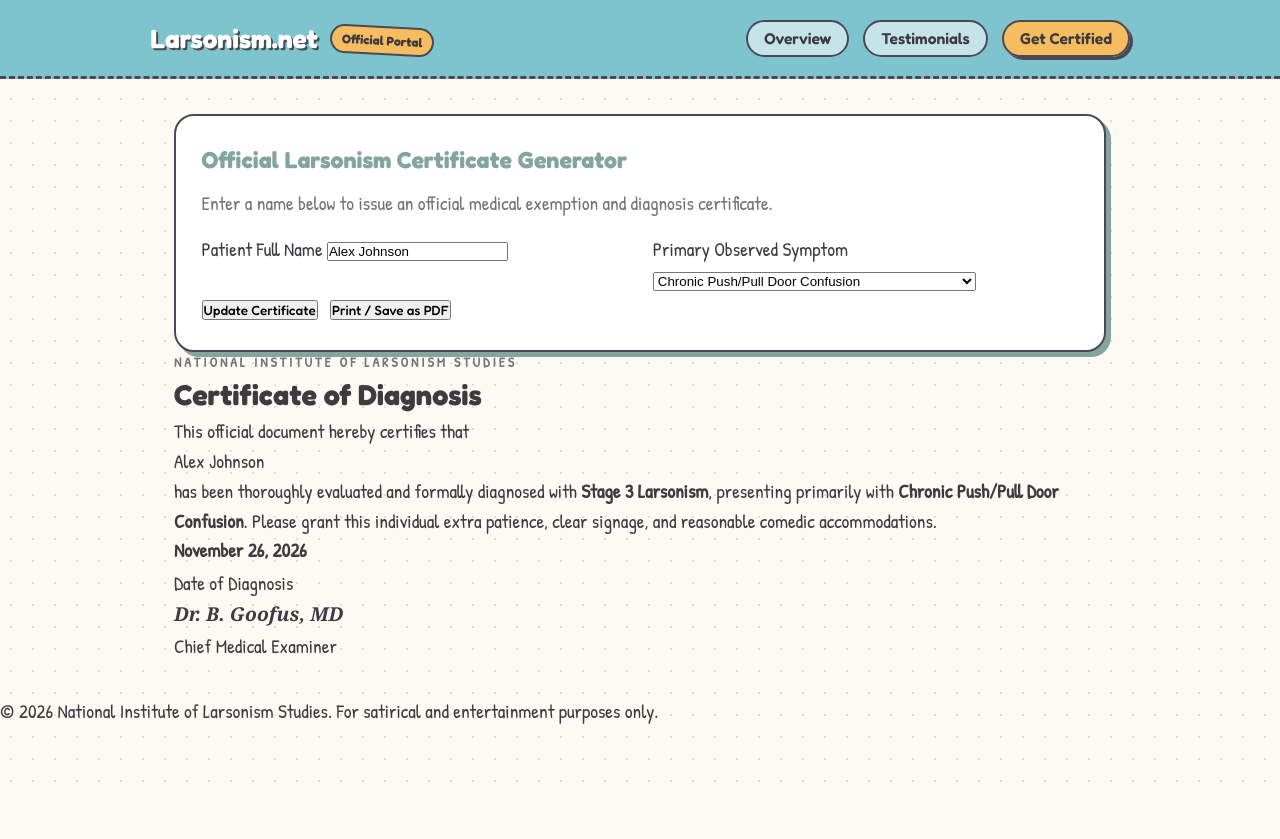
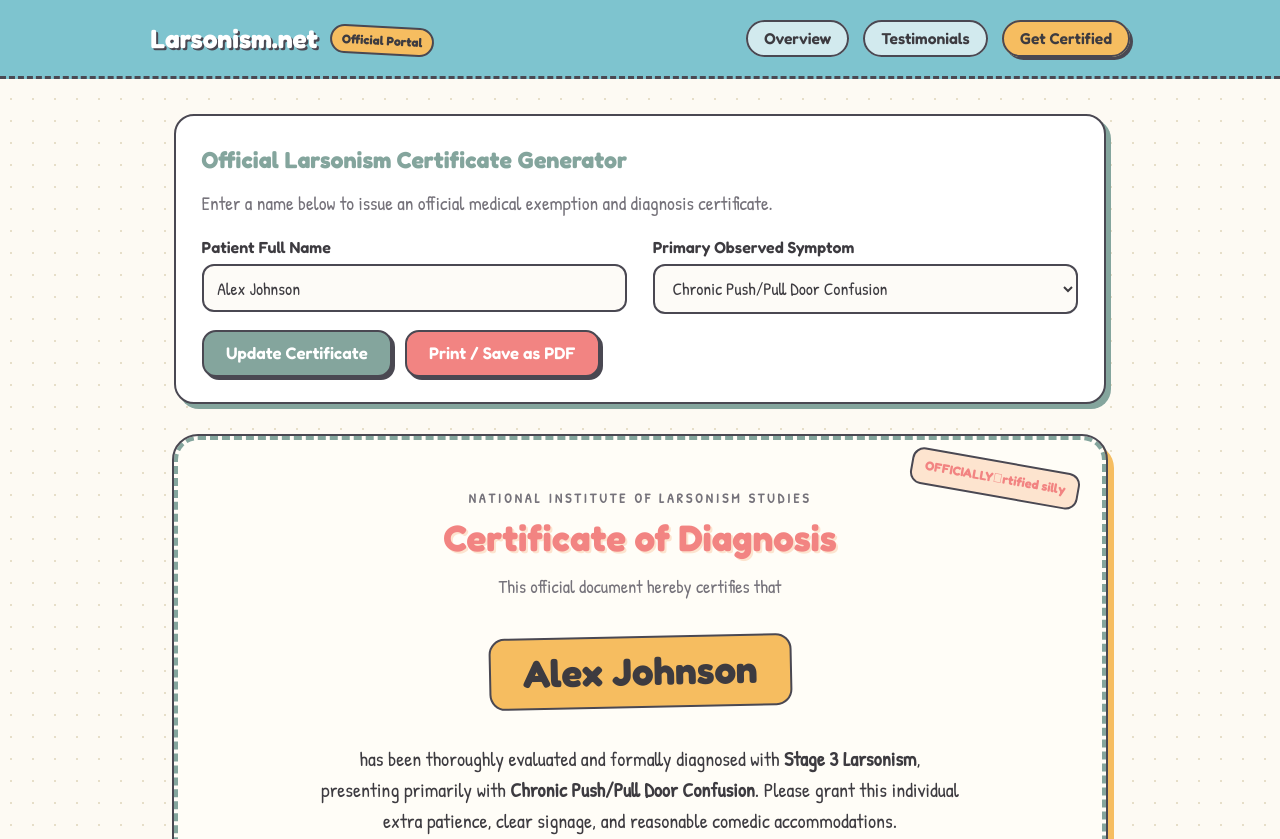
Before and after one commit to techcentersupport/larsonism-website, a plain HTML site: page certificate.html in a window 1280 px wide. Shown: the top 839 px of the page. Before the commit the page ends 800 px from the top, so only its background shows below. Drawn offline with Linux system fonts and the light colour scheme.

Commit message:
Update style.css

```diff
--- a/style.css
+++ b/style.css
@@ -1,17 +1,17 @@
 @import url('https://fonts.googleapis.com/css2?family=Fredoka:wght@500;600;700&family=Patrick+Hand&display=swap');
 
 :root {
-  --bg: #fdfaf3;            /* Soft Warm Cream */
-  --dots: #e6dec8;          /* Subtle Notebook Dots */
+  --bg: #fdfaf3;
+  --dots: #e6dec8;
   --card-bg: #ffffff;
-  --header-bg: #7ec4cf;     /* Chill Pastel Teal */
-  --primary: #f28482;       /* Soft Coral */
-  --secondary: #84a59d;     /* Relaxed Sage Green */
-  --accent: #f6bd60;        /* Warm Butter Yellow */
-  --lavender: #cdb4db;      /* Goofy Soft Purple */
-  --text: #3d3b40;          /* Warm Charcoal (softer than pure black) */
+  --header-bg: #7ec4cf;
+  --primary: #f28482;
+  --secondary: #84a59d;
+  --accent: #f6bd60;
+  --lavender: #cdb4db;
+  --text: #3d3b40;
   --muted: #75727a;
-  --border: #4a4852;        /* Sketchbook Ink Border */
+  --border: #4a4852;
 }
 
 * {
@@ -30,11 +30,11 @@ body {
   line-height: 1.55;
 }
 
-h1, h2, h3, .logo, .btn {
+h1, h2, h3, .logo, .btn, .sound-btn {
   font-family: 'Fredoka', sans-serif;
 }
 
-/* Relaxed Wavy-Feel Header */
+/* Header & Navigation */
 header {
   background-color: var(--header-bg);
   color: var(--text);
@@ -82,7 +82,7 @@ header {
 
 nav a {
   color: var(--text);
-  background: rgba(255, 255, 255, 0.55);
+  background: rgba(255, 255, 255, 0.65);
   text-decoration: none;
   margin-left: 0.6rem;
   font-family: 'Fredoka', sans-serif;
@@ -101,6 +101,16 @@ nav a.active {
   transform: translateY(-2px) rotate(-1deg);
 }
 
+/* Ticker Bar */
+.ticker-bar {
+  background: #fde4cf;
+  border-bottom: 2.5px dashed var(--border);
+  padding: 0.4rem 1rem;
+  text-align: center;
+  font-size: 1.05rem;
+  color: var(--text);
+}
+
 /* Main Layout */
 main {
   max-width: 980px;
@@ -108,7 +118,6 @@ main {
   padding: 0 1.5rem;
 }
 
-/* Chill Sketchbook Hero Card */
 .hero {
   background: var(--card-bg);
   border: 2.5px solid var(--border);
@@ -153,10 +162,15 @@ main {
   border: 2.5px solid var(--border);
   box-shadow: 5px 5px 0 var(--secondary);
   transition: transform 0.25s ease;
+  margin-bottom: 1.6rem;
+}
+
+.grid .card {
+  margin-bottom: 0;
 }
 
 .card:hover {
-  transform: translateY(-3px) rotate(0.5deg);
+  transform: translateY(-3px) rotate(0.4deg);
 }
 
 .card h2, .card h3 {
@@ -175,4 +189,279 @@ ul.symptoms li {
   position: relative;
 }
 
-ul.symptoms li::
+ul.symptoms li::before {
+  content: "🫠";
+  position: absolute;
+  left: 0;
+  top: 1px;
+}
+
+/* Buttons */
+.btn {
+  display: inline-block;
+  background: var(--secondary);
+  color: #fff;
+  padding: 0.7rem 1.4rem;
+  border: 2.5px solid var(--border);
+  border-radius: 14px;
+  font-size: 1.05rem;
+  font-weight: 600;
+  cursor: pointer;
+  text-decoration: none;
+  box-shadow: 3px 3px 0 var(--border);
+  transition: transform 0.15s ease, box-shadow 0.15s ease, background 0.2s ease;
+}
+
+.btn:hover {
+  background: var(--accent);
+  color: var(--text);
+  transform: translate(-2px, -2px);
+  box-shadow: 5px 5px 0 var(--border);
+}
+
+.btn:active {
+  transform: translate(1px, 1px);
+  box-shadow: 1px 1px 0 var(--border);
+}
+
+.btn-accent {
+  background: var(--primary);
+}
+
+.btn-accent:hover {
+  background: var(--lavender);
+  color: var(--text);
+}
+
+/* Quiz Styling */
+.quiz-question {
+  background: #fdfbf7;
+  border: 2px dashed var(--border);
+  border-radius: 14px;
+  padding: 1rem 1.2rem;
+  margin-bottom: 1rem;
+}
+
+.quiz-question p {
+  font-weight: 700;
+  margin-bottom: 0.5rem;
+  color: var(--text);
+}
+
+.quiz-options label {
+  display: block;
+  padding: 0.35rem 0.6rem;
+  border-radius: 8px;
+  cursor: pointer;
+  transition: background 0.15s;
+}
+
+.quiz-options label:hover {
+  background: #fde4cf;
+}
+
+.quiz-result-box {
+  display: none;
+  margin-top: 1.25rem;
+  padding: 1.25rem;
+  background: #e2ece9;
+  border: 2.5px solid var(--border);
+  border-radius: 16px;
+}
+
+/* Soundboard & Maker Styling */
+.sound-grid {
+  display: grid;
+  grid-template-columns: repeat(auto-fit, minmax(150px, 1fr));
+  gap: 0.9rem;
+  margin: 1rem 0 1.5rem;
+}
+
+.sound-btn {
+  background: var(--accent);
+  color: var(--text);
+  border: 2.5px solid var(--border);
+  border-radius: 16px;
+  padding: 1rem 0.75rem;
+  font-size: 1rem;
+  font-weight: 600;
+  cursor: pointer;
+  box-shadow: 4px 4px 0 var(--border);
+  transition: transform 0.1s, background 0.15s;
+  text-align: center;
+}
+
+.sound-btn:hover {
+  background: var(--lavender);
+  transform: translateY(-2px);
+}
+
+.sound-btn:active {
+  transform: translate(2px, 2px);
+  box-shadow: 1px 1px 0 var(--border);
+}
+
+.maker-panel {
+  background: #fdfbf7;
+  border: 2.5px dashed var(--secondary);
+  border-radius: 16px;
+  padding: 1.25rem;
+  margin-top: 1rem;
+}
+
+.maker-controls {
+  display: grid;
+  grid-template-columns: repeat(auto-fit, minmax(180px, 1fr));
+  gap: 1rem;
+  margin: 0.85rem 0;
+}
+
+/* Forms */
+.form-group {
+  margin-bottom: 1rem;
+}
+
+.form-group label {
+  display: block;
+  font-family: 'Fredoka', sans-serif;
+  font-weight: 600;
+  font-size: 1rem;
+  margin-bottom: 0.3rem;
+  color: var(--text);
+}
+
+.form-group input,
+.form-group select,
+.form-group textarea {
+  width: 100%;
+  padding: 0.65rem 0.85rem;
+  border: 2.5px solid var(--border);
+  border-radius: 12px;
+  font-size: 1.1rem;
+  font-family: inherit;
+  background: #fdfbf7;
+  color: var(--text);
+}
+
+.form-group input:focus,
+.form-group select:focus,
+.form-group textarea:focus {
+  outline: none;
+  background: #fffcf0;
+  box-shadow: 4px 4px 0 var(--accent);
+}
+
+/* Testimonials */
+.testimonial-card {
+  box-shadow: 5px 5px 0 var(--lavender);
+  margin-bottom: 1.2rem;
+}
+
+.testimonial-meta {
+  font-size: 1rem;
+  color: var(--muted);
+  margin-top: 0.65rem;
+}
+
+/* Certificate Styling */
+.certificate-wrapper {
+  background: #fffdf7;
+  border: 4px dashed var(--secondary);
+  outline: 2.5px solid var(--border);
+  padding: 3rem 2rem;
+  text-align: center;
+  border-radius: 24px;
+  box-shadow: 8px 8px 0 var(--accent);
+  margin-top: 2rem;
+  position: relative;
+  overflow: hidden;
+}
+
+.certificate-wrapper::after {
+  content: "OFFICIALLY\Acertified silly";
+  white-space: pre;
+  position: absolute;
+  top: 20px;
+  right: 22px;
+  background: #fde4cf;
+  border: 2.5px solid var(--border);
+  color: var(--primary);
+  font-family: 'Fredoka', sans-serif;
+  font-weight: 700;
+  font-size: 0.8rem;
+  padding: 0.4rem 0.75rem;
+  border-radius: 12px;
+  transform: rotate(10deg);
+}
+
+.certificate-wrapper h2 {
+  font-size: 2.3rem;
+  color: var(--primary);
+  text-shadow: 2px 2px 0 #fde4cf;
+  margin-bottom: 0.4rem;
+}
+
+.cert-subtitle {
+  color: var(--muted);
+  font-size: 1.15rem;
+  margin-bottom: 1.4rem;
+}
+
+.cert-name {
+  font-family: 'Fredoka', sans-serif;
+  font-size: 2.4rem;
+  font-weight: 700;
+  color: var(--text);
+  background: var(--accent);
+  border: 2.5px solid var(--border);
+  border-radius: 16px;
+  display: inline-block;
+  padding: 0.25rem 2rem;
+  margin: 0.75rem 0;
+  transform: rotate(-1.2deg);
+}
+
+.cert-details {
+  max-width: 640px;
+  margin: 1.5rem auto;
+  font-size: 1.25rem;
+}
+
+.cert-footer {
+  display: flex;
+  justify-content: space-around;
+  margin-top: 2.8rem;
+  flex-wrap: wrap;
+  gap: 1.5rem;
+}
+
+.sig-line {
+  border-top: 2px dashed var(--border);
+  padding-top: 0.4rem;
+  width: 210px;
+  font-size: 1rem;
+  color: var(--muted);
+}
+
+footer {
+  text-align: center;
+  padding: 1.8rem 1rem;
+  color: var(--text);
+  font-size: 1rem;
+  border-top: 3px dashed var(--border);
+  background: #e2ece9;
+  margin-top: 3rem;
+}
+
+@media print {
+  header, .ticker-bar, .no-print, footer {
+    display: none !important;
+  }
+  body {
+    background: #fff;
+  }
+  .certificate-wrapper {
+    box-shadow: none;
+    margin: 0;
+  }
+}
```
